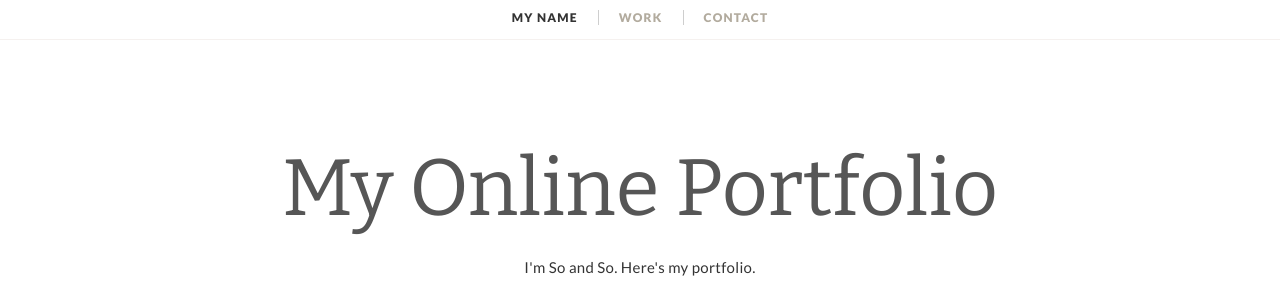
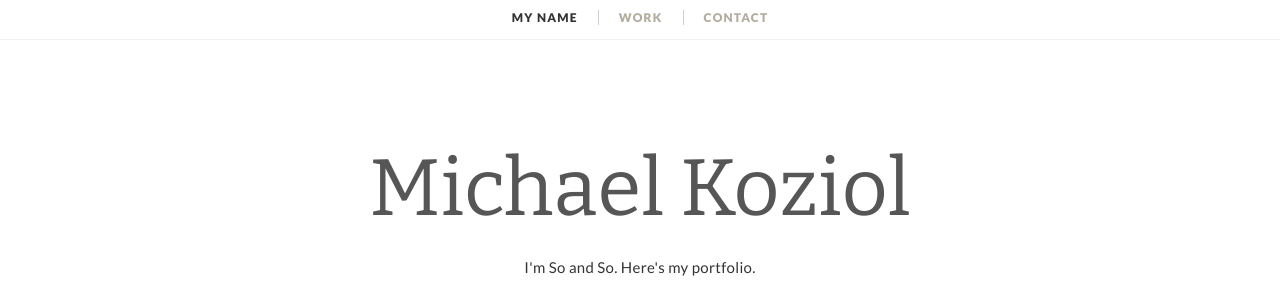
Before and after one commit to MichaelKoziol/portfolio, a plain HTML site: page index.html in a window 1280 px wide. Shown: the top 292 px of the page. Drawn offline with nearby package versions, Linux system fonts and the light colour scheme.

Commit message:
Update index.html

```diff
--- a/index.html
+++ b/index.html
@@ -277,7 +277,7 @@
       <div class="section"> <!-- beginning of section -->
 
         <div class="inner">
-          <h1>My Online Portfolio</h1>
+          <h1>Michael Koziol</h1>
           <p>I'm So and So. Here's my portfolio.</p>
           <div class="image"><img src=""></div>
         </div>
```
